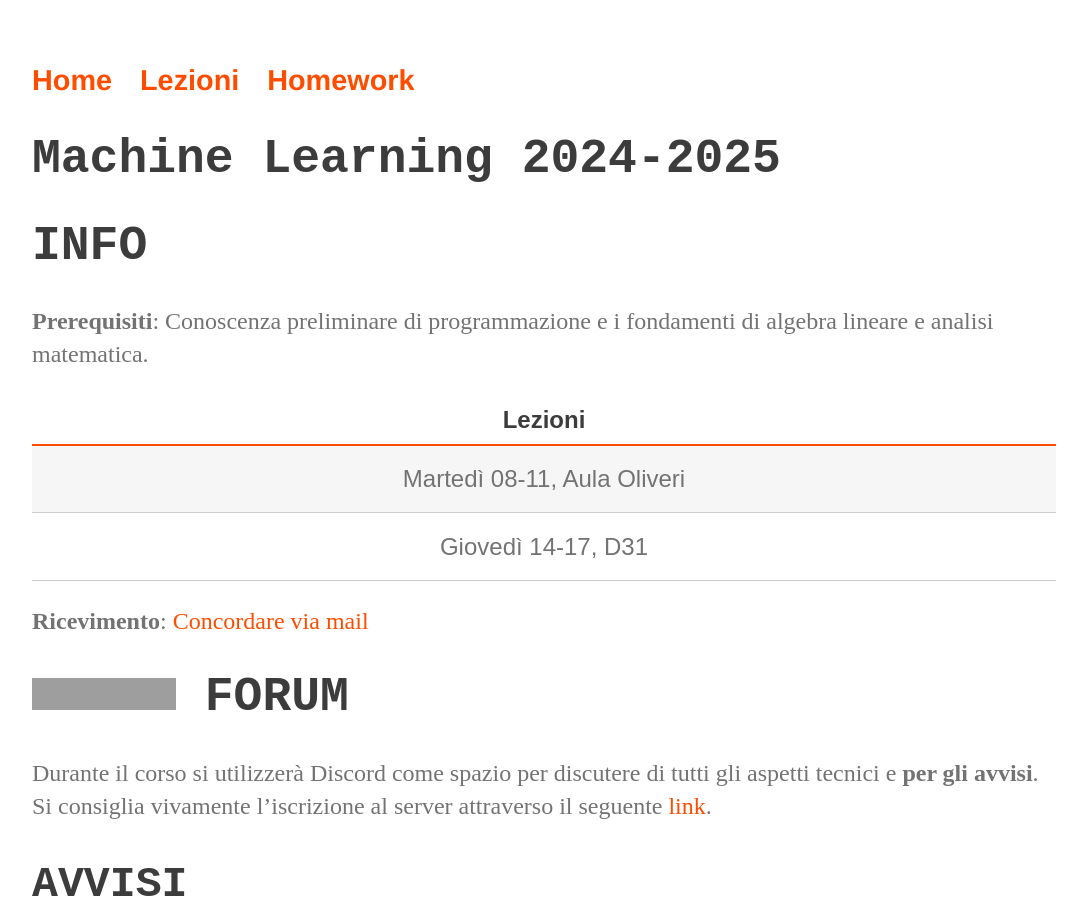
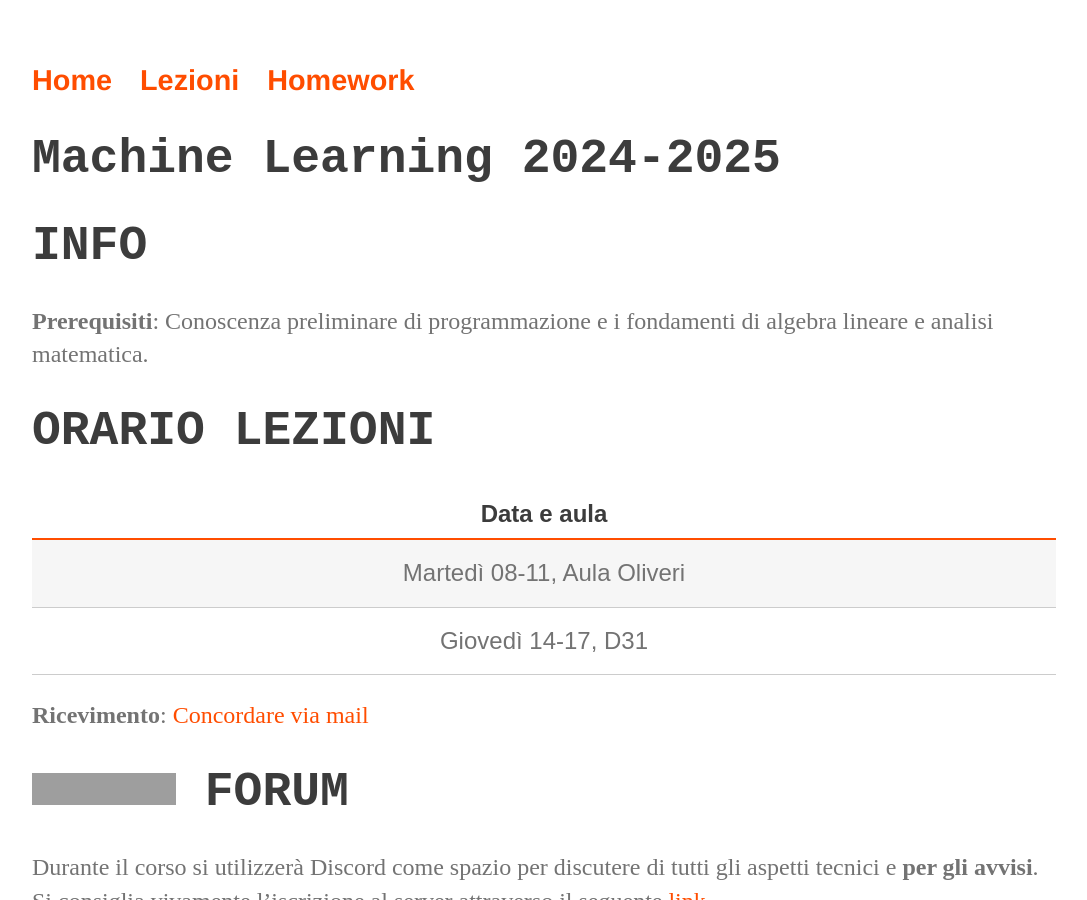
Before and after one commit to perceivelab/ml-mz-2025, a Jekyll site: the page built from index.md, in a window 1280 px wide and 900 px high. Shown: the whole window, without its empty margins (96-1183 px from the left). Built offline with Jekyll 4.4.1, drawn with Linux system fonts in a browser that asks for light colours; our own code applies the rules of GitHub Pages for plain Markdown files; grey boxes are pictures that could not be loaded.

Commit message:
Update index.md

```diff
--- a/index.md
+++ b/index.md
@@ -6,7 +6,9 @@ layout: default
 
 **Prerequisiti**: Conoscenza preliminare di programmazione e i fondamenti di algebra lineare e analisi matematica.
 
-| Lezioni            |
+# ORARIO LEZIONI
+
+| Data e aula            |
 | :----------------: |
 | Martedì 08-11, Aula Oliveri |
 | Giovedì 14-17, D31 |
```
